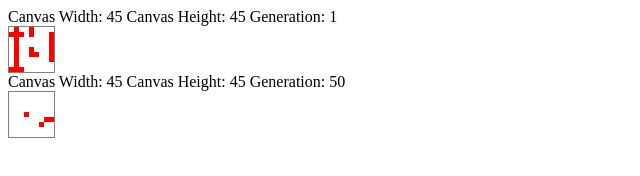
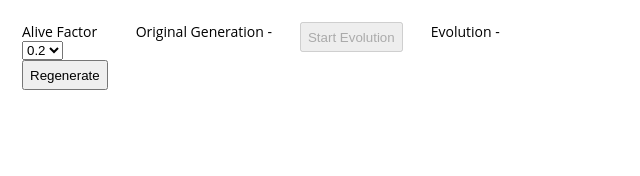
Before and after one commit to nikeyes/GameOfLife, a website: page js/src/index.html in a window 1280 px wide. Shown: the whole page, without its empty margins (0-640 px from the left). Drawn offline with Linux system fonts and the light colour scheme.

Commit message:
Improve sample html

```diff
--- a/js/src/GameOfLifeCanvasRender.js
+++ b/js/src/GameOfLifeCanvasRender.js
@@ -1,7 +1,8 @@
-function GameOfLifeCanvasRender(gameOfLife, pixelSize, numMaxGenerations) {
+function GameOfLifeCanvasRender(gameOfLife, pixelSize, numMaxGenerations, insertionElement) {
     this.gameOfLife = gameOfLife;
     this.generation = 0;
     this.pixelSize = pixelSize;
+    this.insertionElement = insertionElement;
     this.generationLabel = document.createElement("Label");
     this.generationLabel.innerHTML = "Generation: ";
 
@@ -17,12 +18,12 @@ function GameOfLifeCanvasRender(gameOfLife, pixelSize, numMaxGenerations) {
     var sizeYLabel = document.createElement("Label");
     sizeYLabel.innerHTML = "Canvas Height: " + this.canvas.height + " ";
 
-    document.body.appendChild(sizeXLabel);
-    document.body.appendChild(sizeYLabel);
-    document.body.appendChild(this.generationLabel);
-    document.body.appendChild(document.createElement("br"));
-    document.body.appendChild(this.canvas);
-    document.body.appendChild(document.createElement("br"));
+    this.insertionElement.appendChild(sizeXLabel);
+    this.insertionElement.appendChild(sizeYLabel);
+    this.insertionElement.appendChild(this.generationLabel);
+    this.insertionElement.appendChild(document.createElement("br"));
+    this.insertionElement.appendChild(this.canvas);
+    this.insertionElement.appendChild(document.createElement("br"));
 
     this.Render(numMaxGenerations);
 };
@@ -35,7 +36,6 @@ GameOfLifeCanvasRender.prototype.Render = function(numMaxGenerations) {
     var self = this;
 
     var animation = setInterval(function() {
-    //canvas.addEventListener("keypress", function (e) {
         ctx.clearRect(0, 0, self.canvas.width, self.canvas.height);
 
         stopOnAllDead = true;
@@ -59,6 +59,12 @@ GameOfLifeCanvasRender.prototype.Render = function(numMaxGenerations) {
         if (stopOnAllDead || self.generation === numMaxGenerations) {
             clearInterval(animation);
         }
-    //}, false);
+
     }, 100);
 }
+
+GameOfLifeCanvasRender.prototype.Clear = function() {
+     while (this.insertionElement.hasChildNodes()) {
+       this.insertionElement.removeChild(this.insertionElement.lastChild);
+    }
+}
--- a/js/src/GameOfLifeInitialStateGenerator.js
+++ b/js/src/GameOfLifeInitialStateGenerator.js
@@ -7,8 +7,18 @@ GameOfLifeInitialStateGenerator.prototype.GetInitialState = function(numRows, nu
     for (var i = 0; i < numRows; i++) {
       initialState.push([]);
       for (var j = 0; j < numColumns; j++) {
-          var isAlive = Math.random() <= aliveFactor ? 1 : 0
-          initialState[i].push(isAlive);
+          var rowsNotPaintingZone = numRows/6;
+          var colsNotPaintingZone = numColumns/6;
+          if (i > rowsNotPaintingZone && i <numRows-rowsNotPaintingZone
+                && j > colsNotPaintingZone && j < numColumns-colsNotPaintingZone) {
+            var isAlive = Math.random() <= aliveFactor ? 1 : 0
+            initialState[i].push(isAlive);
+          }
+          else
+          {
+            var isAlive = 0;
+            initialState[i].push(0);
+          }
       }
     }
     return initialState;
--- a/js/src/index.html
+++ b/js/src/index.html
@@ -5,8 +5,57 @@
         <script src="GameOfLife.js"></script>
         <script src="GameOfLifeCanvasRender.js"></script>
         <script src="GameOfLifeInitialStateGenerator.js"></script>
+
+        <style type="text/css">
+            body {
+                width:100%;
+                font-family: 'Open Sans',Arial,sans-serif;
+                font-size: 14px;
+            }
+
+            .box {
+                float: left;
+                margin: 1em;
+            }
+
+            .button {
+                height: 30px;
+            }
+        </style>
     </head>
     <body>
+
+            <div class="box">
+                <label for="aliveFactor">Alive Factor</label>
+                <br/>
+                <select id="aliveFactor">
+                    <option value="0.1" >0.1</option>
+                    <option value="0.2" selected="selected">0.2</option>
+                    <option value="0.3">0.3</option>
+                    <option value="0.4">0.4</option>
+                    <option value="0.5">0.5</option>
+                    <option value="0.6">0.6</option>
+                    <option value="0.7">0.7</option>
+                    <option value="0.8">0.8</option>
+                    <option value="0.9">0.9</option>
+                    <option value="1">1</option>
+                </select>
+                <br/>
+                <input type="button" value="Regenerate" class="button" id="regenerate"/>
+            </div>
+
+            <div id="left_col" class="box">
+                Original Generation -
+            </div>
+
+            <div class="box">
+                <input type="button" value="Start Evolution" class="button" id="start" disabled/>
+            </div>
+
+            <div id="right_col" class="box">
+                Evolution -
+            </div>
+
         <script>
             var initialState = [
                 [0, 1, 0, 0, 1, 0, 0, 0, 0],
@@ -20,23 +69,47 @@
                 [1, 1, 1, 0, 0, 0, 0, 0, 0]
             ];
 
-            var numRows = 200;
-            var numColumns = 200;
-            var aliveFactor = 0.2;
 
-            //var initialStateGenerator = new GameOfLifeInitialStateGenerator();
-            //initialState = initialStateGenerator.GetInitialState(numRows,numColumns, aliveFactor);
+            var regenerateButton = document.getElementById("regenerate");
+            var startButton = document.getElementById("start");
+            var gameOfLifeRenderInitial;
+            var gameOfLifeRenderEvolution;
+            var gameOfLife;
 
-            var gameOfLife = new GameOfLife(initialState);
+            regenerateButton.addEventListener("click", function (e) {
+                var numRows = 200;
+                var numColumns = 200;
+                var aliveFactorSelect = document.getElementById("aliveFactor");
+                var aliveFactor = aliveFactorSelect.options[aliveFactorSelect.selectedIndex].text;
 
-            var pixelSize = 5;
-            var numMaxGenerations = 1;
-            var gameOfLifeRenderInitial = new GameOfLifeCanvasRender(gameOfLife, pixelSize, numMaxGenerations);
+                var initialStateGenerator = new GameOfLifeInitialStateGenerator();
+                initialState = initialStateGenerator.GetInitialState(numRows,numColumns, aliveFactor);
 
-            pixelSize = 5;
-            numMaxGenerations = 0;
-            var gameOfLifeRenderEvolution = new GameOfLifeCanvasRender(gameOfLife, pixelSize, numMaxGenerations);
+                gameOfLife = new GameOfLife(initialState);
 
+                if (gameOfLifeRenderInitial) {
+                    gameOfLifeRenderInitial.Clear();
+                }
+
+                startButton.disabled = false;
+                var pixelSize = 3;
+                var numMaxGenerations = 1;
+                var insertionElement = document.getElementById("left_col");
+                gameOfLifeRenderInitial = new GameOfLifeCanvasRender(gameOfLife, pixelSize, numMaxGenerations, insertionElement);
+            });
+
+            startButton.addEventListener("click", function (e) {
+                startButton.disabled = true;
+
+                if (gameOfLifeRenderEvolution) {
+                    gameOfLifeRenderEvolution.Clear();
+                }
+
+                var pixelSize = 3;
+                var numMaxGenerations = 0;
+                var insertionElement = document.getElementById("right_col");
+                gameOfLifeRenderEvolution = new GameOfLifeCanvasRender(gameOfLife, pixelSize, numMaxGenerations, insertionElement);
+            });
         </script>
     </body>
 </html>
```
